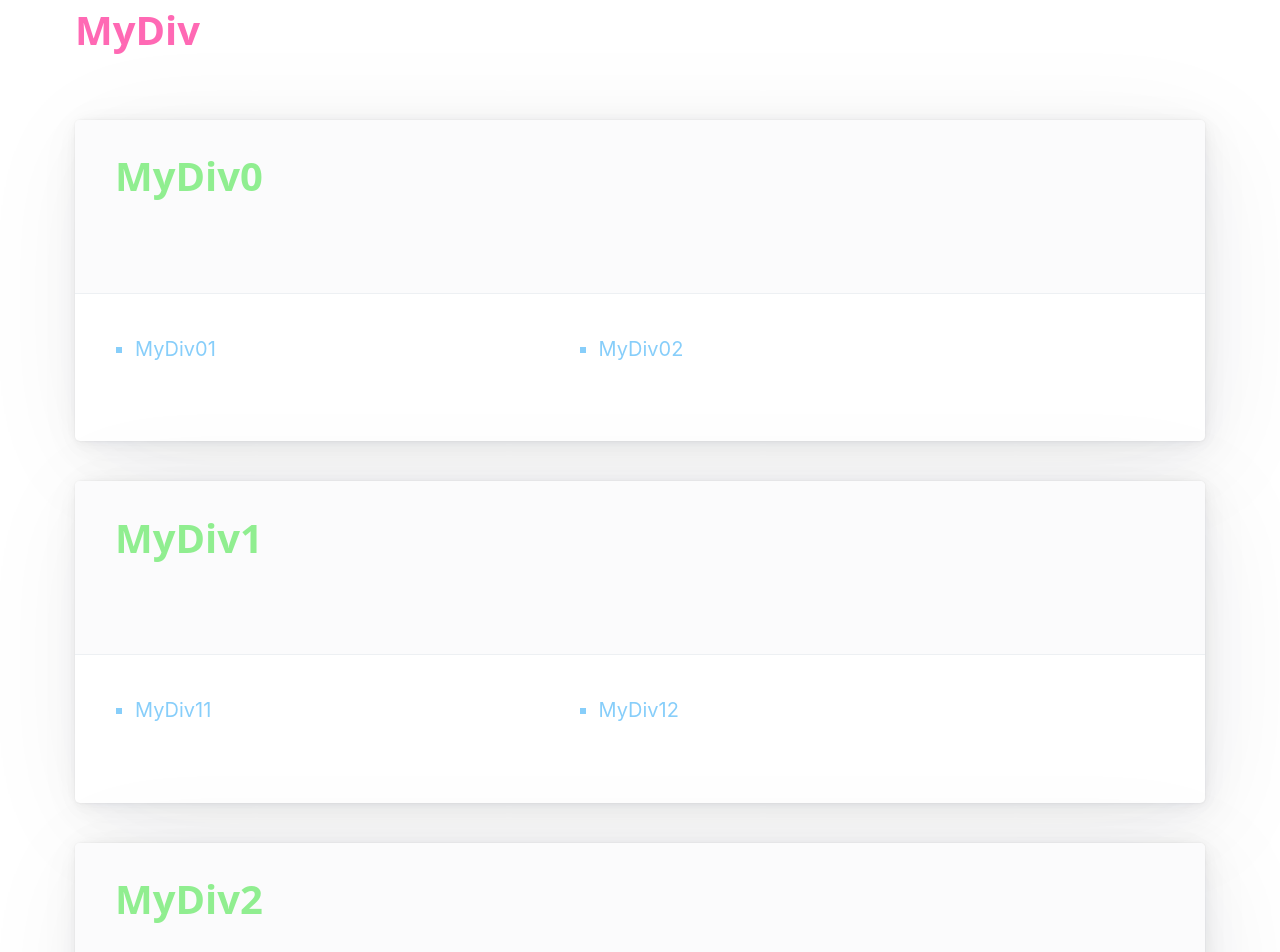
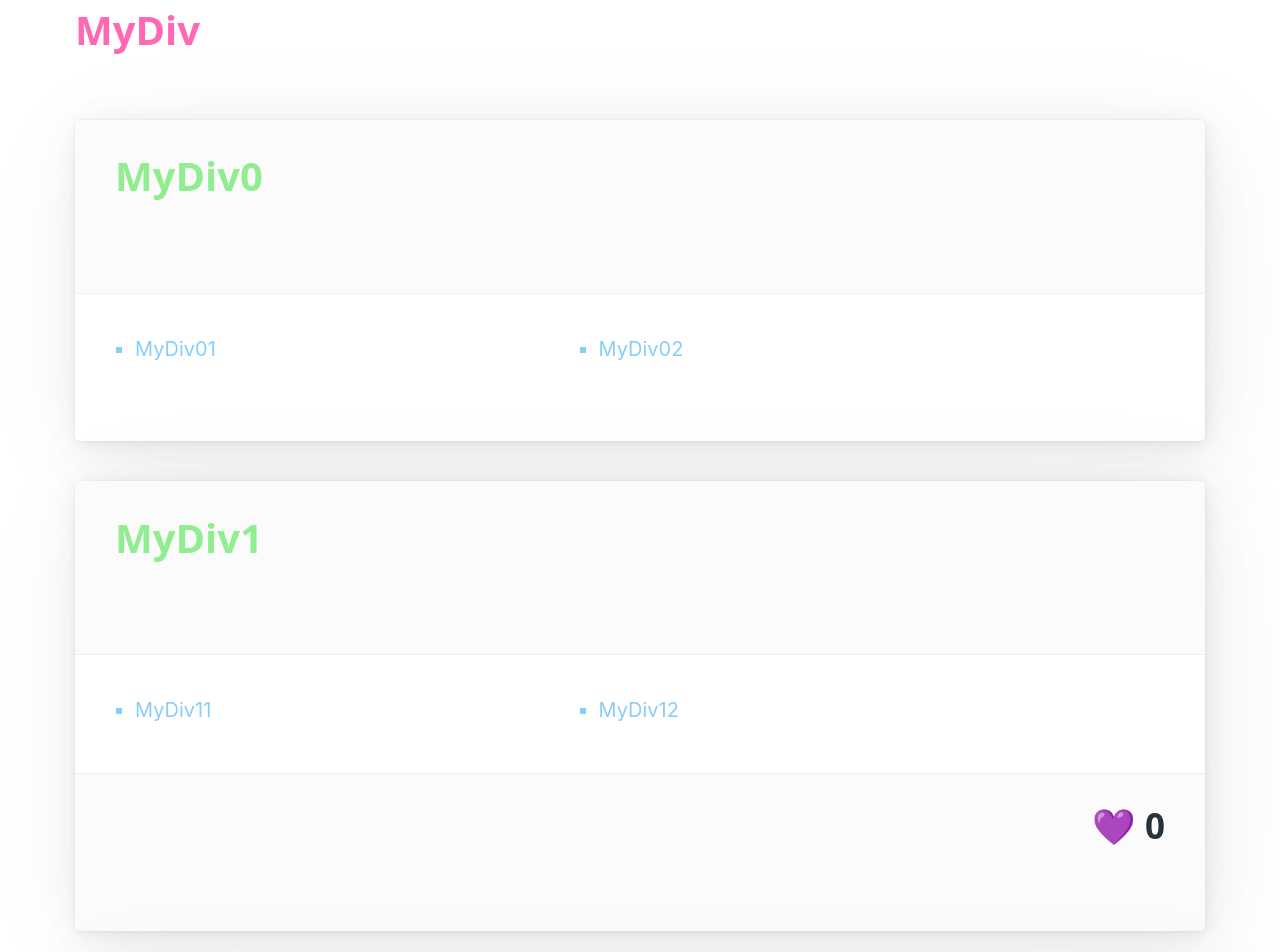
Before and after one commit to YeDongVibe/React_Class, a React (Create React App) app: page / in a window 1280 px wide. Shown: the top 952 px of the page. Built offline with nearby package versions, Linux system fonts and the light colour scheme.

Commit message:
23.04.25 하투하투 좋아요

```diff
--- a/src/04/MyDiv.js
+++ b/src/04/MyDiv.js
@@ -1,15 +1,17 @@
 import MyDivArticle from "./MyDivArticle";
 import "./MyDiv.css";
-import style from "./MyDiv.module.css";
+import "./MyDiv.module.css";
 
 const MyDiv = () => {
 
     return (
         <main className={"container"}>
             <h1>MyDiv</h1>
-            <MyDivArticle />   {/* aname이라는 속성을 가진 MyDivArticle */}
-            <MyDivArticle aname = 'MyDiv1'/>
-            <MyDivArticle aname = 'MyDiv2'/>
+
+            {/* aname이라는 속성을 가진 MyDivArticle */}
+            <MyDivArticle />
+            <MyDivArticle aname='MyDiv1' />
+            <MyDivArticle aname='MyDiv2' />
         </main>
     );
 }
--- a/src/04/MyDiv.module.css
+++ b/src/04/MyDiv.module.css
@@ -3,10 +3,16 @@
 .mah1 {
     color: lightgreen;
 }
-.maul{
+
+.maul {
     display: flex;
 }
+
 .mali {
     color: lightskyblue;
     width: 45%;
 }
+
+footer {
+    text-align: right;
+}
--- a/src/04/MyDivArticle.js
+++ b/src/04/MyDivArticle.js
@@ -1,30 +1,55 @@
 //전체적으로 css 적용
-import "./MyDiv.css";
+//import "./MyDiv.css";
 
 //component에 css 적용 : 스타일 이름(className)주기
 import style from "./MyDiv.module.css";
+
+//State변수 사용 1단계
+import { useState } from "react";
 
 
 //probs함수를 사용하여 나타내기.
 //const MyDivArticle = (probs) => {
 
 // 매게 변수를 probs 사용하지 않고 오브젝트에 매개변수명을 넣어서 사용.
-const MyDivArticle = ({aname}) => {
+const MyDivArticle = ({ aname }) => {
     //const aname = probs.aname;
 
-    let n = (aname === undefined) ? '0' : aname.slice(-1); {/* 삼항 연산자 : aname을 n으로 선언하여 끝부분을 잘라내고 0 삽입*/ }
+    let n = (aname === undefined) ? '0' : aname.slice(-1);
+    /* 삼항 연산자 : aname을 n으로 선언하여 끝부분을 잘라내고 0 삽입*/
+
+    //let cnt = 0; {/*click 이벤트를 위한 cnt 변수 삽입*/}
+
+    //State변수 사용 2단계
+    //구조를 분해해 값을 받음.
+    const [cnt, setCnt] = useState(0);
+
+    //Click 이벤트 처리
+    const likeBt = (n) => {
+        //cnt = cnt + 1; {/*onclick 이벤트에서 cnt값을 증가*/}
+        //State변수 사용 2단계
+        setCnt(cnt + 100);
+
+        console.log(cnt);
+    }
 
     return (
 
         <article>
-            <header><h1 className = {style.mah1}>{aname || 'MyDiv0'}</h1></header> {/*Falsy 연산자 : 아무것도 없을 때 이렇게 쓰면 MyDiv0로 표시된다. */}
-            <ul className = {style.maul}>
-                <li className = {style.mali}>{n === '0' ? 'MyDiv0' : 'MyDiv' + n }1</li> {/* 삼항연산자로 이용 */}
-                <li className = {style.mali}>{'MyDiv' + n }2</li>
+            <header><h1 className={style.mah1}>{aname || 'MyDiv0'}</h1></header> {/*Falsy 연산자 : 아무것도 없을 때 이렇게 쓰면 MyDiv0로 표시된다. */}
+            <ul className={style.maul}>
+                <li className={style.mali}>{n === '0' ? 'MyDiv0' : 'MyDiv' + n}1</li> {/* 삼항연산자로 이용 */}
+                <li className={style.mali}>{'MyDiv' + n}2</li>
                 {/* <li>{aname || 'MyDiv0' + '1'}</li> {aname}1 이라고 써도 무관. */}
                 {/* <li>{'MyDiv' + n}2</li> */}
             </ul>
-        </article>
+            {/* thruthy : 조건이 참일 때 아래의 내용을 실행*/}
+            {n === '1' &&
+                <footer>
+                    <h2><span onClick={() => likeBt(1)}>💜</span>  {cnt} </h2>
+                </footer>
+            }
+        </article >
     );
 }
 
```
Also changed, not shown: src/App.js (+4 -4 lines).
